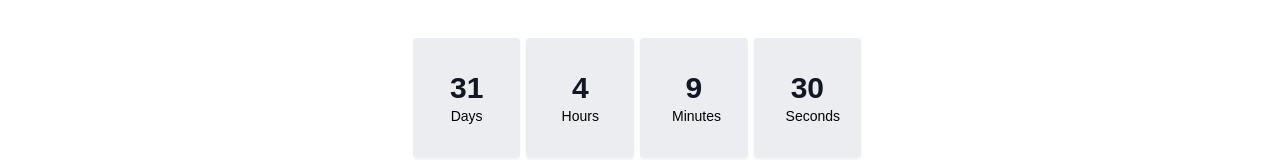
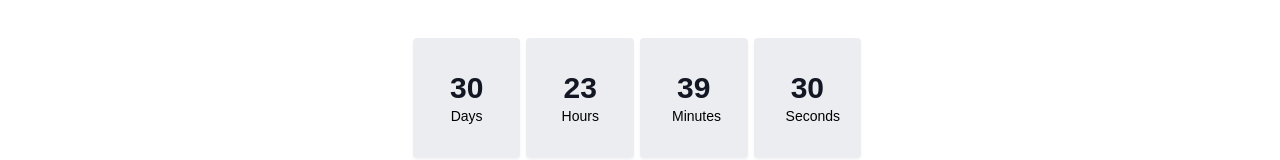
Before and after one commit to leahsukkarieh/Wedding, a Next.js app in the folder startup-nextjs-main/: page / in a window 1280 px wide. Shown: the part 1071-1231 px from the top of the page. Built offline with nearby package versions, Linux system fonts and the light colour scheme.

Commit message:
changed date

```diff
--- a/startup-nextjs-main/components/Countdown/index.tsx
+++ b/startup-nextjs-main/components/Countdown/index.tsx
@@ -2,7 +2,7 @@
 import React, { useState, useEffect } from 'react';
 
 const DatesVenue = () => {
-  const targetDate = new Date('2024-07-12T23:59:59');
+  const targetDate = new Date('2024-07-12T19:29:59');
 
   const calculateTimeRemaining = () => {
     const now = new Date();
```
